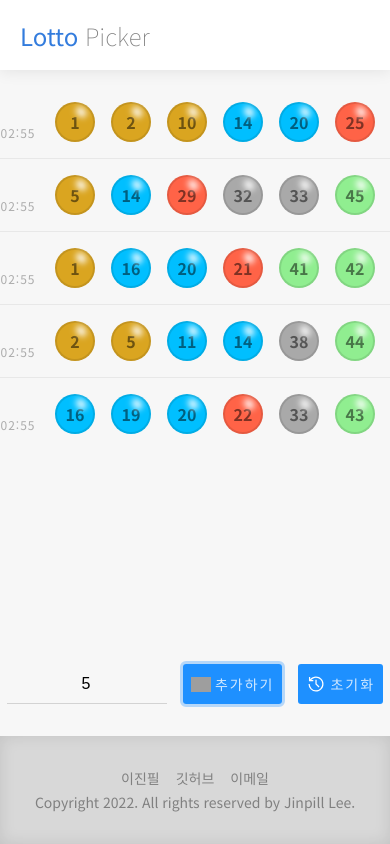
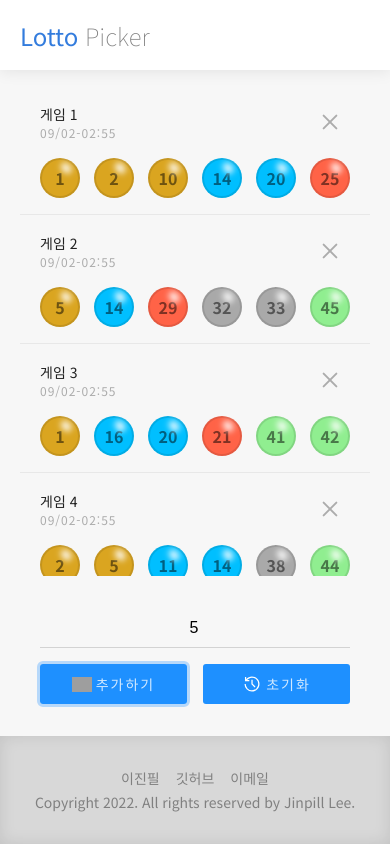
Before and after one commit to jinpill/lotto-picker, a React (Create React App) app: page / in a window 390 px wide. Both pictures are taken after a click on the button "추가하기". Built offline with nearby package versions, Linux system fonts and the light colour scheme; grey boxes are pictures that could not be loaded.

Commit message:
Applied responsive style

```diff
--- a/src/components/Button.tsx
+++ b/src/components/Button.tsx
@@ -1,6 +1,7 @@
 import styled from "styled-components";
 
 const Container = styled.button`
+    width: 100px;
     height: 40px;
 
     display: flex;
@@ -23,6 +24,11 @@ const Container = styled.button`
 
     &:focus {
         outline: 3px solid rgba(30, 144, 255, 0.3);
+    }
+
+    @media all and (max-width: 480px) {
+        width: 0px;
+        flex: 1 1 0px;
     }
 
     * {
--- a/src/components/Field.tsx
+++ b/src/components/Field.tsx
@@ -7,6 +7,10 @@ const Container = styled.div`
 
     display: flex;
     flex-direction: column;
+
+    @media all and (max-width: 480px) {
+        width: 100%;
+    }
 
     > div {
         height: 2px;
--- a/src/components/Game.tsx
+++ b/src/components/Game.tsx
@@ -7,10 +7,12 @@ const Container = styled.div`
 
     @keyframes appearance {
         from {
+            opacity: 0.5;
             transform: translate(-100%);
         }
 
         to {
+            opacity: 1;
             transform: translateX(0%);
         }
     }
@@ -25,7 +27,9 @@ const Container = styled.div`
 
     > div {
         display: flex;
+        justify-content: space-between;
         align-items: center;
+        flex-wrap: wrap;
         gap: 16px;
     }
 `;
@@ -49,6 +53,15 @@ const TimeStamp = styled.p`
 const Numbers = styled.ol`
     display: flex;
     gap: 16px;
+
+    @media all and (max-width: 560px) {
+        width: 100%;
+
+        flex: none;
+        order: 2;
+        justify-content: space-between;
+        gap: 8px;
+    }
 `;
 
 const Deleter = styled.button`
--- a/src/components/Panel.tsx
+++ b/src/components/Panel.tsx
@@ -6,6 +6,7 @@ const Container = styled.div`
     display: flex;
     flex-direction: row;
     justify-content: center;
+    flex-wrap: wrap;
     gap: 16px;
     margin-top: 32px;
     padding: 0 20px;
```
